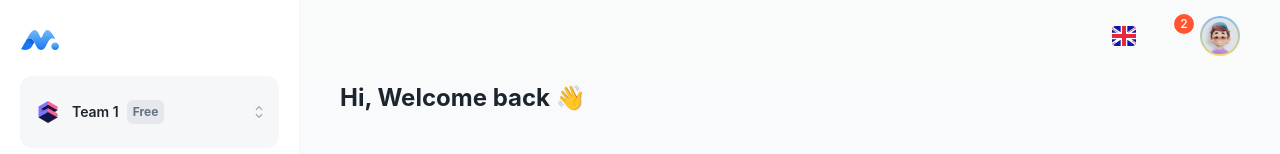
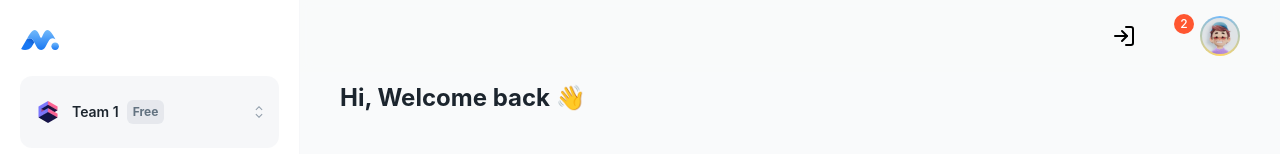
Before and after one commit to papaswatch/psw, a React (Vite) app in the folder front/: page / in a window 1280 px wide. Shown: the top 154 px of the page. Built offline with nearby package versions, Linux system fonts and the light colour scheme; some icons are missing.

Commit message:
feature(#39) - 로그인 버튼 추가 - 로그인 버튼을 추가하였습니다. - 로그인 버튼을 클릭하면 로그인 페이지로 이동하도록 처리하였습니다.

```diff
--- a/front/package.json
+++ b/front/package.json
@@ -62,7 +62,7 @@
     "eslint-plugin-react-hooks": "^4.6.2",
     "eslint-plugin-unused-imports": "^3.2.0",
     "prettier": "^3.3.3",
-    "typescript": "^5.8.2",
+    "typescript": "5.5.4",
     "vite": "^5.4.2",
     "vite-plugin-checker": "^0.7.2"
   }
--- a/front/src/_mock/_data.ts
+++ b/front/src/_mock/_data.ts
@@ -18,6 +18,12 @@ export const _myAccount = {
   email: 'demo@minimals.cc',
   photoURL: '/assets/images/avatar/avatar-25.webp',
 };
+
+export const _login = {
+  value: 'Login',
+  label: 'Login',
+  icon: '/assets/icons/navbar/ic-login.svg'
+}
 
 // ----------------------------------------------------------------------
 
--- /dev/null
+++ b/front/src/layouts/components/login-button.tsx
@@ -0,0 +1,34 @@
+import IconButton, { IconButtonProps } from '@mui/material/IconButton';
+import React from 'react';
+import Box from '@mui/material/Box';
+import { RouterLink } from '../../routes/components';
+
+export type LoginPopoverProps = IconButtonProps & {
+  data?: {
+    value: string;
+    label: string;
+    icon: string;
+  };
+};
+
+export const LoginButton: React.FC<LoginPopoverProps> = ({ data, sx, ...other }) => {
+  return (
+    <IconButton
+        component={RouterLink}
+        href="/sign-in"
+        onClick={() => console.log('HI')}
+        sx={{
+          width: 40,
+          height: 40,
+          ...sx,
+        }}
+      >
+        <Box
+          component="img"
+          alt={data?.label}
+          src={data?.icon}
+          sx={{ width: 26, height: 20, borderRadius: 0.5, objectFit: 'cover' }}
+        />
+      </IconButton>
+  );
+};
--- a/front/src/layouts/components/workspaces-popover.tsx
+++ b/front/src/layouts/components/workspaces-popover.tsx
@@ -24,6 +24,7 @@ export type WorkspacesPopoverProps = ButtonBaseProps & {
   }[];
 };
 
+/* WorkspacesPopover 는 좌측 네비게이션 로고 바로 아래 부분 셀렉트박스임 Team1, Team2, Team3 */
 export function WorkspacesPopover({ data = [], sx, ...other }: WorkspacesPopoverProps) {
   const [workspace, setWorkspace] = useState(data[0]);
 
--- a/front/src/layouts/config-nav-dashboard.tsx
+++ b/front/src/layouts/config-nav-dashboard.tsx
@@ -7,6 +7,7 @@ const icon = (name: string) => (
   <SvgColor width="100%" height="100%" src={`/assets/icons/navbar/${name}.svg`} />
 );
 
+/* nav 리스트에 대한 데이터가 여기서 관리됨. */
 export const navData = [
   {
     title: 'Dashboard',
--- a/front/src/layouts/dashboard/layout.tsx
+++ b/front/src/layouts/dashboard/layout.tsx
@@ -6,7 +6,7 @@ import Box from '@mui/material/Box';
 import Alert from '@mui/material/Alert';
 import { useTheme } from '@mui/material/styles';
 
-import { _langs, _notifications } from 'src/_mock';
+import { _langs, _login, _notifications } from 'src/_mock';
 
 import { Iconify } from 'src/components/iconify';
 
@@ -22,6 +22,7 @@ import { HeaderSection } from '../core/header-section';
 import { AccountPopover } from '../components/account-popover';
 import { LanguagePopover } from '../components/language-popover';
 import { NotificationsPopover } from '../components/notifications-popover';
+import { LoginButton } from '../components/login-button';
 
 // ----------------------------------------------------------------------
 
@@ -70,6 +71,7 @@ export function DashboardLayout({ sx, children, header }: DashboardLayoutProps)
                     [theme.breakpoints.up(layoutQuery)]: { display: 'none' },
                   }}
                 />
+                {/*  참고!! 이건 모바일용임ㅋㅋㅋㅋㅋㅋㅋㅎㄷㄷ, 데스크탑 용도의 Nav는 아래 `NavDesktop` 찾아.  */}
                 <NavMobile
                   data={navData}
                   open={navOpen}
@@ -80,8 +82,12 @@ export function DashboardLayout({ sx, children, header }: DashboardLayoutProps)
             ),
             rightArea: (
               <Box gap={1} display="flex" alignItems="center">
+                {/*  돋보기 부분.(검색)  */}
                 <Searchbar />
-                <LanguagePopover data={_langs} />
+                {/*  Language 설정 아이콘인데, 인단 주석  */}
+                {/* <LanguagePopover data={_langs} /> */}
+                <LoginButton data={_login}/>
+                {/*  종 부분. (알림)  */}
                 <NotificationsPopover data={_notifications} />
                 <AccountPopover
                   data={[
@@ -108,7 +114,7 @@ export function DashboardLayout({ sx, children, header }: DashboardLayoutProps)
         />
       }
       /** **************************************
-       * Sidebar
+       * Sidebar 여기가 데스크탑 용도의 사이드 Nav 임.
        *************************************** */
       sidebarSection={
         <NavDesktop data={navData} layoutQuery={layoutQuery} workspaces={_workspaces} />
--- a/front/src/layouts/dashboard/nav.tsx
+++ b/front/src/layouts/dashboard/nav.tsx
@@ -38,6 +38,7 @@ export type NavContentProps = {
   sx?: SxProps<Theme>;
 };
 
+/* 데스크탑용도의 Nav 임. */
 export function NavDesktop({
   sx,
   data,
@@ -74,7 +75,7 @@ export function NavDesktop({
 }
 
 // ----------------------------------------------------------------------
-
+/* 모바일 용도의 Nav 임. */
 export function NavMobile({
   sx,
   data,
@@ -122,9 +123,10 @@ export function NavContent({ data, slots, workspaces, sx }: NavContentProps) {
       <Logo />
 
       {slots?.topArea}
-
+      {/* WorkspacesPopover 는 좌측 네비게이션 로고 바로 아래 부분 셀렉트박스임 Team1, Team2, Team3 */}
       <WorkspacesPopover data={workspaces} sx={{ my: 2 }} />
 
+      {/* 네비게이션에서 리스트 부분임. */}
       <Scrollbar fillContent>
         <Box component="nav" display="flex" flex="1 1 auto" flexDirection="column" sx={sx}>
           <Box component="ul" gap={0.5} display="flex" flexDirection="column">
--- a/front/src/routes/sections.tsx
+++ b/front/src/routes/sections.tsx
@@ -36,12 +36,15 @@ export function Router() {
   return useRoutes([
     {
       element: (
+        /*  `DashboardLayout` 이 좌측 네비게이션, 그리고 상단 헤더를 가지고 렌더링함.  */
         <DashboardLayout>
           <Suspense fallback={renderFallback}>
+            {/*  react-router 라이브러리인데,,? 무슨 용도인지 추후에 파악해보자.ㅋ  */}
             <Outlet />
           </Suspense>
         </DashboardLayout>
       ),
+      /*  어쨋든 라우터에의해서 경로마다 아래 컴포넌트로 라우팅한다는 점.  */
       children: [
         { element: <HomePage />, index: true },
         { path: 'user', element: <UserPage /> },
```
Also changed, not shown: front/.eslintrc.cjs, front/public/assets/icons/navbar/ic-login.svg (added).
